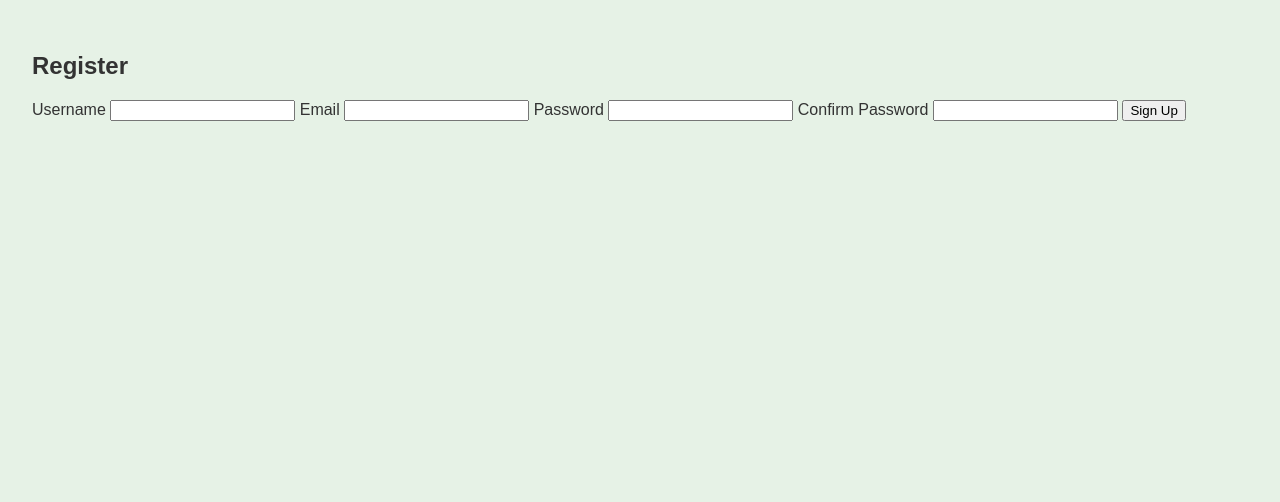
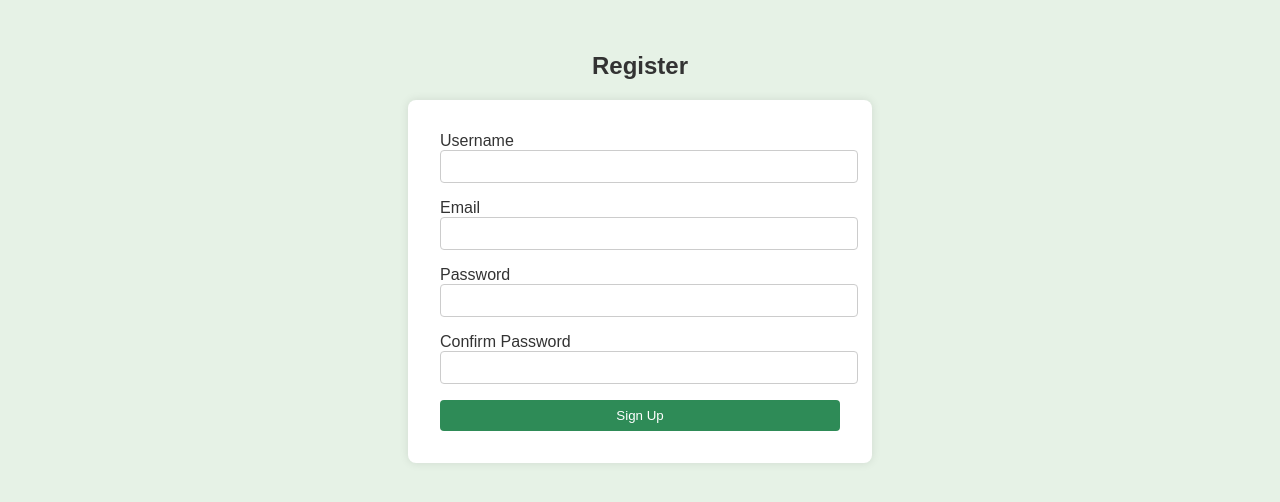
Before and after one commit to codingburgas/2425-11-b-pp-student-practices-assignment-MMStoyanov21, a Flask app: page /register in a window 1280 px wide. Shown: the part 130-632 px from the top of the page. Run offline with Flask 3, Linux system fonts and the light colour scheme.

Commit message:
Add features

```diff
--- a/project/app/templates/layout.html
+++ b/project/app/templates/layout.html
@@ -38,6 +38,27 @@
             border: 1px solid #d00;
             text-align: center;
         }
+        .form-control {
+            padding: 0.5rem;
+            border-radius: 4px;
+            border: 1px solid #ccc;
+            margin-bottom: 1rem;
+            width: 100%;
+        }
+
+        .btn {
+            background-color: #2e8b57;
+            color: white;
+            border: none;
+            padding: 0.5rem 1rem;
+            cursor: pointer;
+            border-radius: 4px;
+            width: 100%;
+        }
+
+        .btn:hover {
+            background-color: #276644;
+        }
     </style>
 </head>
 <body>
--- a/project/app/templates/register.html
+++ b/project/app/templates/register.html
@@ -9,15 +9,31 @@
 {% extends "layout.html" %}
 {% block title %}Register{% endblock %}
 {% block content %}
-    <h2>Register</h2>
+<h2 style="text-align: center;">Register</h2>
+<div style="max-width: 400px; margin: auto; background: white; padding: 2rem; border-radius: 8px; box-shadow: 0 0 10px rgba(0,0,0,0.1);">
     <form method="POST">
         {{ form.hidden_tag() }}
-        {{ form.username.label }} {{ form.username() }}
-        {{ form.email.label }} {{ form.email() }}
-        {{ form.password.label }} {{ form.password() }}
-        {{ form.confirm_password.label }} {{ form.confirm_password() }}
-        {{ form.submit() }}
+        <div>
+            {{ form.username.label }}
+            {{ form.username(class="form-control") }}
+        </div>
+        <div>
+            {{ form.email.label }}
+            {{ form.email(class="form-control") }}
+        </div>
+        <div>
+            {{ form.password.label }}
+            {{ form.password(class="form-control") }}
+        </div>
+        <div>
+            {{ form.confirm_password.label }}
+            {{ form.confirm_password(class="form-control") }}
+        </div>
+        <div>
+            {{ form.submit(class="btn btn-primary") }}
+        </div>
     </form>
+</div>
 {% endblock %}
 
 </body>
```
Also changed, not shown: project/app/templates/login.html (+18 -5 lines).
